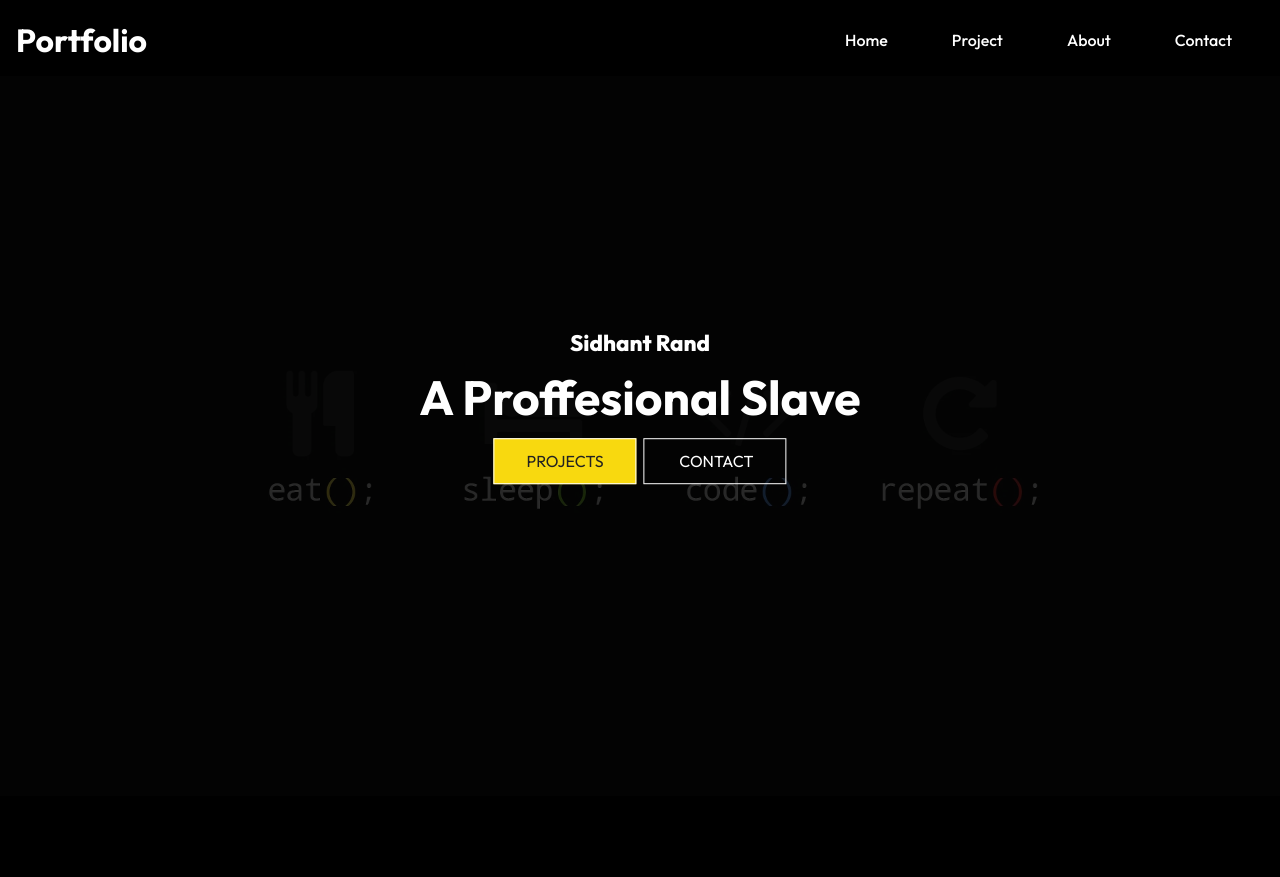
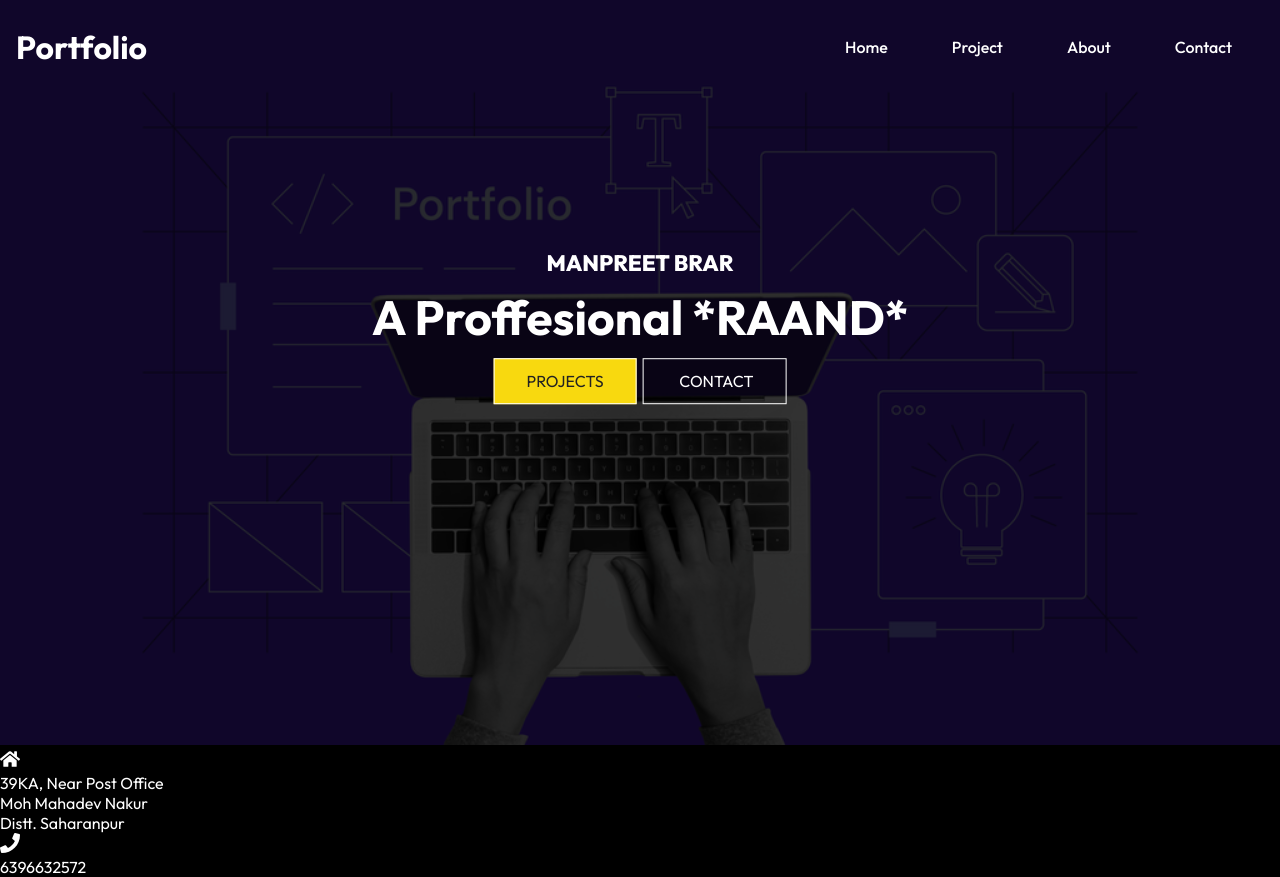
Before and after one commit to Sahil133101/portfolio-WebApp, a React (Create React App) app: page / in a window 1280 px wide. Before the commit the page ends 800 px from the top, so only its background shows below. Built offline with nearby package versions, Linux system fonts and the light colour scheme.

Commit message:
Practice

```diff
--- a/src/Component/Footer.css
+++ b/src/Component/Footer.css
@@ -0,0 +1,3 @@
+.footer  {
+    margin-right: 2rem;
+}
--- a/src/Component/Footer.js
+++ b/src/Component/Footer.js
@@ -1,25 +1,35 @@
-import  "./Footer.css";
-
-import React from 'react'
-
-import { FaHome} from "react-icons/fa";
+import "./Footer.css";
+import React from 'react';
+import { FaHome, FaPhone } from "react-icons/fa";
 
 const Footer = () => {
   return (
     <div className="footer">
-        <div className="footer-Container">
-            <div className="left">
-                <div className="location" >
-<FaHome />
-                 </div>
-                 <div className="Right">
+      <div className="footer-container">
+        <div className="left">
+          <div className="location">
+            <FaHome size={20} style={{ color: "white", marginRight: "1rem" }} />
+            <div>
+              <p>39KA, Near Post Office</p>
+              <p>Moh Mahadev Nakur</p>
+              <p>Distt. Saharanpur</p>
+            </div>
+            </div>
+            <div className="phone">
+            <FaPhone size={20} style={{ color: "white", marginRight: "1rem" }} />
+            <div>
+              <p>6396632572</p>
+            </div>
+          </div>
 
-                 </div>
+        </div>
 
-             </div>
+        <div className="right">
+
+        </div>
+      </div>
     </div>
-    </div>
-  )
+  );
 }
 
-export default Footer
+export default Footer;
--- a/src/Component/Main.css
+++ b/src/Component/Main.css
@@ -35,9 +35,9 @@
 
     position: absolute;
     transform: translate(-50%,-50%);
-    top:50%;
+    top:40%;
     left:50%;
-    text-align: center;
+    text-align:center;
 }
 
 .Hero .Content h1{
--- a/src/Component/Main.js
+++ b/src/Component/Main.js
@@ -3,7 +3,7 @@
 import "./Main.css";
 import React from 'react';
 
-import introimg from  "../assests/wallpaper.jpg";
+import introimg from "../assests/web-developer-portfolio.png";
 import { Link } from "react-router-dom";
 
 const Main = () => {
@@ -18,8 +18,8 @@ const Main = () => {
       </div>
       <div className="Content">
 
-        <p> Sidhant Rand</p>
-        <h1> A Proffesional Slave </h1>
+        <p> MANPREET BRAR</p>
+        <h1> A Proffesional *RAAND* </h1>
 <div>
 
 
--- a/src/Component/NavBar.js
+++ b/src/Component/NavBar.js
@@ -10,8 +10,19 @@ const NavBar = () => {
 
   const[click, setClick] =  useState(0);
   const handleClick = () =>  setClick(!click);
+  const [color ,setcolor] = useState(0);
+  const changeColor =() => {
+    if(window.scrollY >=100){
+      setcolor(true);
+    }
+  else {
+    setcolor(false);
+  }
+ }
+
+ window.addEventListener ("scroll", changeColor);
   return (
-    <div className="header">
+    <div className= {color ? "header header-bg" : "header"}>
       <Link to="/">
         <div className="H1">
           <h1>
--- a/src/Component/NavBarStyles.css
+++ b/src/Component/NavBarStyles.css
@@ -4,17 +4,31 @@
     align-items: center;
     padding: 1rem;
     padding-top: 20px;
+    position: fixed;
+    width: 100%;
+    height:90px;
+    z-index: 10;
 
+}
+
+.header-bg{
+    transition: 0.5s;
+    background-color: rgb(17, 6, 58);
 }
 .Navbar{
     display: flex;
 }
 .Navbar li {
     padding:  0 2rem;
+    list-style: none;
+
 
 
 
 }
+.Navbar ul {
+    list-style: none;
+  }
 /* .Navbar li:hover {
     padding-right: 20px;
     background-color: transparent;
--- a/src/Routes/Home.js
+++ b/src/Routes/Home.js
@@ -16,7 +16,7 @@ const Home = () => {
 
         <NavBar></NavBar>
         <Main> </Main>
-        <footer> </footer>
+        <Footer> </Footer>
         </>
     );
 }
--- a/src/Routes/Project.js
+++ b/src/Routes/Project.js
@@ -14,6 +14,9 @@ const Project = () => {
               <li>
                 Rajeev Gupta
               </li>
+              <li>
+                <h1> PRANAV SHARMA</h1>
+              </li>
             </ul>
         </h3>
     </div>
```
Also changed, not shown: src/assests/web-developer-portfolio.png (added).
